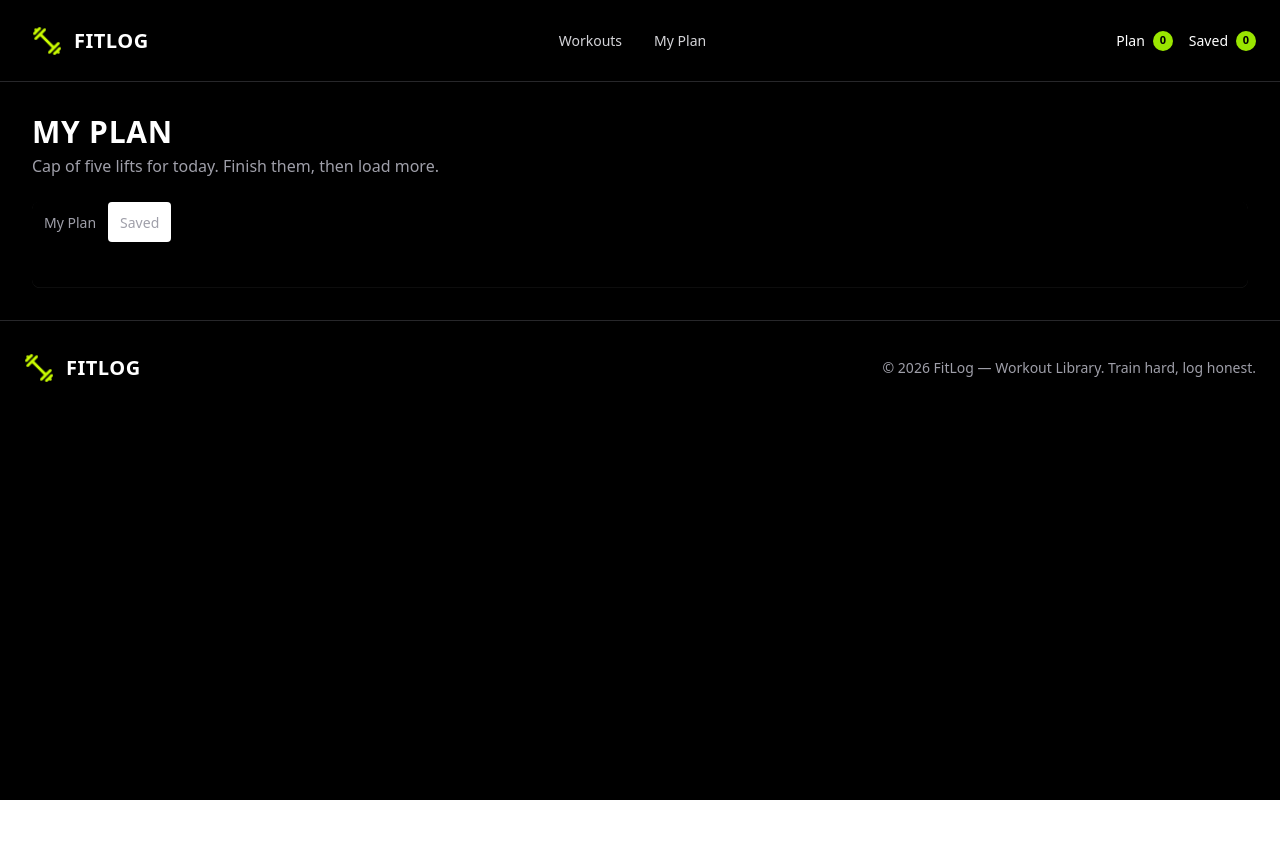
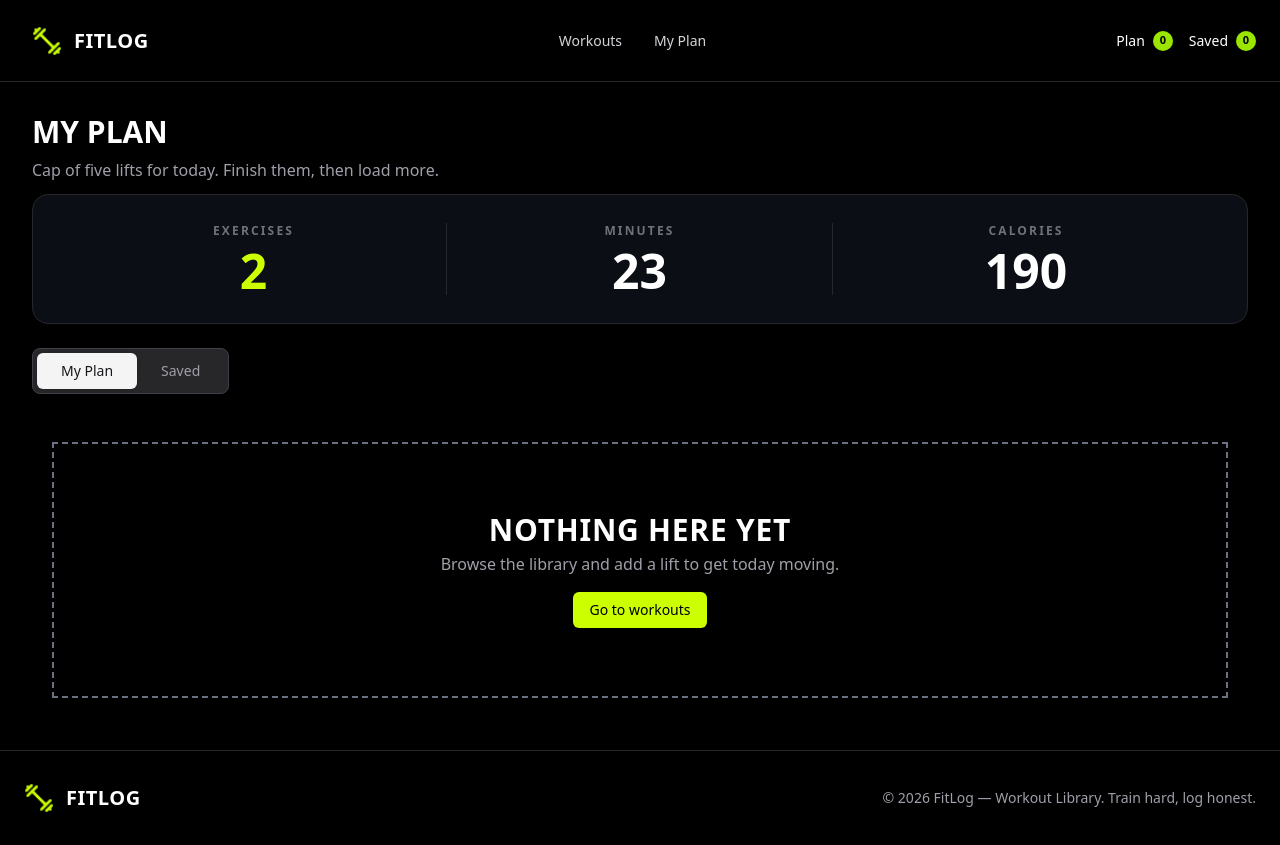
Before and after one commit to MohinulPatwary/Fit-log-app, a Next.js app: page /myplan in a window 1280 px wide. Before the commit the page ends 800 px from the top, so only its background shows below. Built offline with nearby package versions, Linux system fonts and the light colour scheme.

Commit message:
MY plan page display process completed

```diff
--- a/src/app/Components/DetailsPage/DetailsPage.jsx
+++ b/src/app/Components/DetailsPage/DetailsPage.jsx
@@ -109,7 +109,7 @@ const DetailsPage = ({ CardDetails }) => {
                                 ))}
                             </div>
                         </div>
-                         <div className='flex'>
+                         <div className='flex items-center gap-4'>
                              <MyPlanBtn CardDetails={CardDetails}></MyPlanBtn>
                           <SaveCardBtn CardDetails={CardDetails}></SaveCardBtn>
                          </div>
--- a/src/app/Components/SharedData/MyPlanBtn.jsx
+++ b/src/app/Components/SharedData/MyPlanBtn.jsx
@@ -23,7 +23,7 @@ const MyPlanBtn = ({ CardDetails }) => {
 
     return (
         <div>
-            <button className="bg-[#CCFF00] text-black p-2 border border-black rounded text-sm font-bold" onClick={() => handleMyPlan()}> Add to todays pla</button>
+            <button className="bg-[#CCFF00] text-black p-4 border border-black rounded-full text-sm font-bold hover:-translate-y-0.5 active:translate-y-0]" onClick={() => handleMyPlan()}>{` Add to today's plan`}</button>
         </div>
     );
 };
--- a/src/app/Components/SharedData/SaveCardBtn.jsx
+++ b/src/app/Components/SharedData/SaveCardBtn.jsx
@@ -4,8 +4,8 @@ import { GymContext } from "@/app/context/GymContext";
 import { useContext } from "react";
 import { toast } from "react-toastify";
 
-const SaveCardBtn = ({CardDetails}) => {
-    const { savelist,  setSaveList } = useContext(GymContext)
+const SaveCardBtn = ({ CardDetails }) => {
+    const { savelist, setSaveList } = useContext(GymContext)
 
     const handleSaveList = () => {
         const existingItems = savelist.filter(
@@ -22,7 +22,7 @@ const SaveCardBtn = ({CardDetails}) => {
     };
     return (
         <div>
-              <button className="bg-yellow-300 text-black p-2 border border-black rounded text-sm font-bold"  onClick={() => handleSaveList()}> Save for later</button>
+            <button className="px-6 py-3 border border-gray-400 rounded-full text-sm font-bold text-white shadow-[0_0_15px_rgba(156,163,175,0.3)] transition-all duration-300 ease-in-out hover:border-white hover:shadow-[0_0_20px_rgba(255,255,255,0.6)] hover:-translate-y-0.5 active:translate-y-0]"  onClick={() => handleSaveList()}> Save for later</button>
         </div>
     );
 };
--- /dev/null
+++ b/src/app/myplan/EmptyData.jsx
@@ -0,0 +1,24 @@
+import Link from 'next/link';
+import React from 'react';
+
+const EmptyData = () => {
+    return (
+        <div className="w-full h-64 flex flex-col items-center justify-center text-center text-[#c9d1d9] border-2 border-dashed border-gray-500">
+            <div>
+                <h1 className="text-2xl font-bold tracking-wide text-white sm:text-3xl">
+                    NOTHING HERE YET
+                </h1>
+                <p className="mt-1 text-sm text-zinc-400 sm:text-base">
+                    Browse the library and add a lift to get today moving.
+                </p>
+            </div>
+            <Link href="/">
+                <button className="mt-4 rounded-md bg-[#CCFF00] px-4 py-2 text-sm font-medium text-black hover:bg-yellow-200 focus:outline-none focus:ring-2 focus:ring-yellow-500 focus:ring-offset-2">
+                    Go to workouts
+                </button>
+            </Link>
+        </div>
+    );
+};
+
+export default EmptyData;
--- /dev/null
+++ b/src/app/myplan/MyplanDisplay/MyPlanData.jsx
@@ -0,0 +1,51 @@
+import React from 'react';
+
+const MyPlanData = () => {
+    return (
+
+<div className="w-full">
+  <div className="mx-auto w-full  rounded-2xl border border-zinc-800 bg-[#0b0e14] p-5 sm:p-7">
+
+    <div className="grid grid-cols-3 divide-x divide-zinc-800">
+
+      {/* Exercises */}
+      <div className="flex flex-col items-center justify-center gap-2 px-3 sm:px-6">
+        <span className="text-[10px] font-semibold uppercase tracking-[0.18em] text-zinc-500 sm:text-xs">
+          Exercises
+        </span>
+
+        <span className="text-3xl font-extrabold leading-none text-[#ccff00] sm:text-5xl">
+          2
+        </span>
+      </div>
+
+      {/* Minutes */}
+      <div className="flex flex-col items-center justify-center gap-2 px-3 sm:px-6">
+        <span className="text-[10px] font-semibold uppercase tracking-[0.18em] text-zinc-500 sm:text-xs">
+          Minutes
+        </span>
+
+        <span className="text-3xl font-extrabold leading-none text-white sm:text-5xl">
+          23
+        </span>
+      </div>
+
+      {/* Calories */}
+      <div className="flex flex-col items-center justify-center gap-2 px-3 sm:px-6">
+        <span className="text-[10px] font-semibold uppercase tracking-[0.18em] text-zinc-500 sm:text-xs">
+          Calories
+        </span>
+
+        <span className="text-3xl font-extrabold leading-none text-white sm:text-5xl">
+          190
+        </span>
+      </div>
+
+    </div>
+  </div>
+</div>
+
+    );
+};
+
+export default MyPlanData;
--- /dev/null
+++ b/src/app/myplan/RadioBtn.jsx
@@ -0,0 +1,81 @@
+"use client";
+
+import React, { useState } from "react";
+
+const RadioBtn = () => {
+  // 1. DATA: Lists of items for both states
+  const planUpper = ["Plan Feature 1", "Plan Feature 2"];
+  const savedUpper = ["Saved Item 1", "Saved Item 2"];
+
+  const planLower = []; // Empty array to test default tag
+  const savedLower = ["Saved Detail 1", "Saved Detail 2"];
+
+  // 2. STATE: Tracks which option is active ("plan" or "saved")
+  const [selectedOption, setSelectedOption] = useState<"plan" | "saved">("plan");
+
+  // 3. DECISION LOGIC: Choose which data to show based on state
+  let activeUpperData;
+  let activeLowerData;
+
+  if (selectedOption === "plan") {
+    activeUpperData = planUpper;
+    activeLowerData = planLower;
+  } else {
+    activeUpperData = savedUpper;
+    activeLowerData = savedLower;
+  }
+
+  // 4. LOWER SECTION CHECK: Show fallback tag if array is empty
+  let lowerContent;
+
+  if (activeLowerData.length === 0) {
+    lowerContent = (
+      <div>
+        <strong>Default Tag:</strong> No items available for this choice.
+      </div>
+    );
+  } else {
+    lowerContent = (
+      <div>
+        <div>{activeLowerData[0]}</div>
+        <div>{activeLowerData[1]}</div>
+      </div>
+    );
+  }
+
+  return (
+    <div>
+      {/* --- UPPER SECTION --- */}
+      <div>
+        <h2>Upper Components</h2>
+        <div>{activeUpperData[0]}</div>
+        <div>{activeUpperData[1]}</div>
+      </div>
+
+      <hr />
+
+      {/* --- MIDDLE BUTTONS (RADIO TYPE) --- */}
+      <div>
+        <button onClick={() => setSelectedOption("plan")}>
+          Select Plan
+        </button>
+
+        <button onClick={() => setSelectedOption("saved")}>
+          Select Saved
+        </button>
+
+        <p>Currently Selected: {selectedOption}</p>
+      </div>
+
+      <hr />
+
+      {/* --- LOWER SECTION --- */}
+      <div>
+        <h2>Lower Components</h2>
+        {lowerContent}
+      </div>
+    </div>
+  );
+};
+
+export default RadioBtn;
--- a/src/app/myplan/page.jsx
+++ b/src/app/myplan/page.jsx
@@ -1,83 +1,94 @@
 "use client";
 
-import { useContext } from "react";
+import React, { useContext, useState } from "react";
 import { GymContext } from "../context/GymContext";
+import EmptyData from "./EmptyData";
 import MyPlanCard from "./MyPlanCard";
 import SaveCardList from "./SaveCardList";
+import MyPlanData from "./MyplanDisplay/MyPlanData";
 
+export default function MyPlanPage() {
+  const [selectedTab, setSelectedTab] = useState("plan");
+  const { gymPlan, savelist } = useContext(GymContext);
 
-const MyPlanPage = () => {
-    const { gymPlan, savelist } = useContext(GymContext);
-    console.log("savelist in MyPlanPage", savelist);
+  const isPlanSelected = selectedTab === "plan";
+
   return (
     <div className="mx-auto w-full max-w-7xl px-4 py-8 sm:px-6 lg:px-8">
-
-  {/* Header */}
-  <div className="mb-6">
-    <h1 className="text-2xl font-bold tracking-wide text-white sm:text-3xl">
+      <div className="mb-3">
+        <h1 className="text-3xl font-bold text-white sm:text-3xl">
           MY PLAN
         </h1>
-
-    <p className="mt-1 text-sm text-zinc-400 sm:text-base">
+        <p className="mt-2 text-sm text-zinc-400 sm:text-base">
           Cap of five lifts for today. Finish them, then load more.
         </p>
       </div>
+      <div className="mb-6">
 
-  {/* Tabs */}
-  <div className="w-full">
+          {isPlanSelected
+            ? <MyPlanData/>
+            : "Your saved custom routines and bookmarked workouts."}
 
-    <div className="tabs tabs-box w-full bg-transparent p-0">
+      </div>
 
-      {/* My Plan */}
-      <input
-        type="radio"
-        name="my_tabs_6"
-        className="tab text-zinc-400"
-        aria-label="My Plan"
-      />
 
-      <div className="tab-content bg-transparent p-3 sm:p-5">
+      <div className="my-6 flex align-center">
+        <div className="inline-flex rounded-lg bg-zinc-800 p-1 border border-zinc-700">
+          <button
+            type="button"
+            onClick={() => setSelectedTab("plan")}
+            className={`px-6 py-2 rounded-md font-medium text-sm transition-all ${isPlanSelected
+              ? "bg-zinc-100 text-zinc-900 shadow-sm"
+              : "text-zinc-400 hover:text-white"
+              }`}
+          >
+            My Plan
+          </button>
 
+          <button
+            type="button"
+            onClick={() => setSelectedTab("saved")}
+            className={`px-6 py-2 rounded-md font-medium text-sm transition-all ${!isPlanSelected
+              ? "bg-zinc-100 text-zinc-900 shadow-sm"
+              : "text-zinc-400 hover:text-white"
+              }`}
+          >
+            Saved
+          </button>
+        </div>
+      </div>
+
+      <div className="w-full bg-transparent p-3 sm:p-5">
         <div className="space-y-4">
-          {gymPlan.map((planCard) => (
+          <div className="mt-1 text-sm text-zinc-400 sm:text-base">
+            {isPlanSelected ? (
+              gymPlan.length === 0 ? (
+                <EmptyData />
+              ) : (
+                gymPlan.map((planCard) => (
                   <MyPlanCard
                     key={planCard.id}
                     planCard={planCard}
                   />
-          ))}
-        </div>
-
-      </div>
-
-
-      {/* Saved */}
-      <input
-        type="radio"
-        name="my_tabs_6"
-        className="tab text-zinc-400"
-        aria-label="Saved"
-        defaultChecked
-      />
-
-      <div className="tab-content bg-transparent p-3 sm:p-5">
-
-        <div className="space-y-4">
-          {savelist.map((planCard) => (
+                ))
+              )
+            ) : (
+              (
+                gymPlan.length === 0 ? (
+                  <EmptyData />
+                ) : (
+                  savelist.map((planCard) => (
                     <SaveCardList
                       key={planCard.id}
                       planCard={planCard}
                     />
-          ))}
+                  ))
+                )
+              )
+            )}
           </div>
-
         </div>
-
       </div>
-
-  </div>
-
     </div>
   );
-};
-
-export default MyPlanPage;
+}
```
Lines whose indentation alone changed are shown as unchanged.
